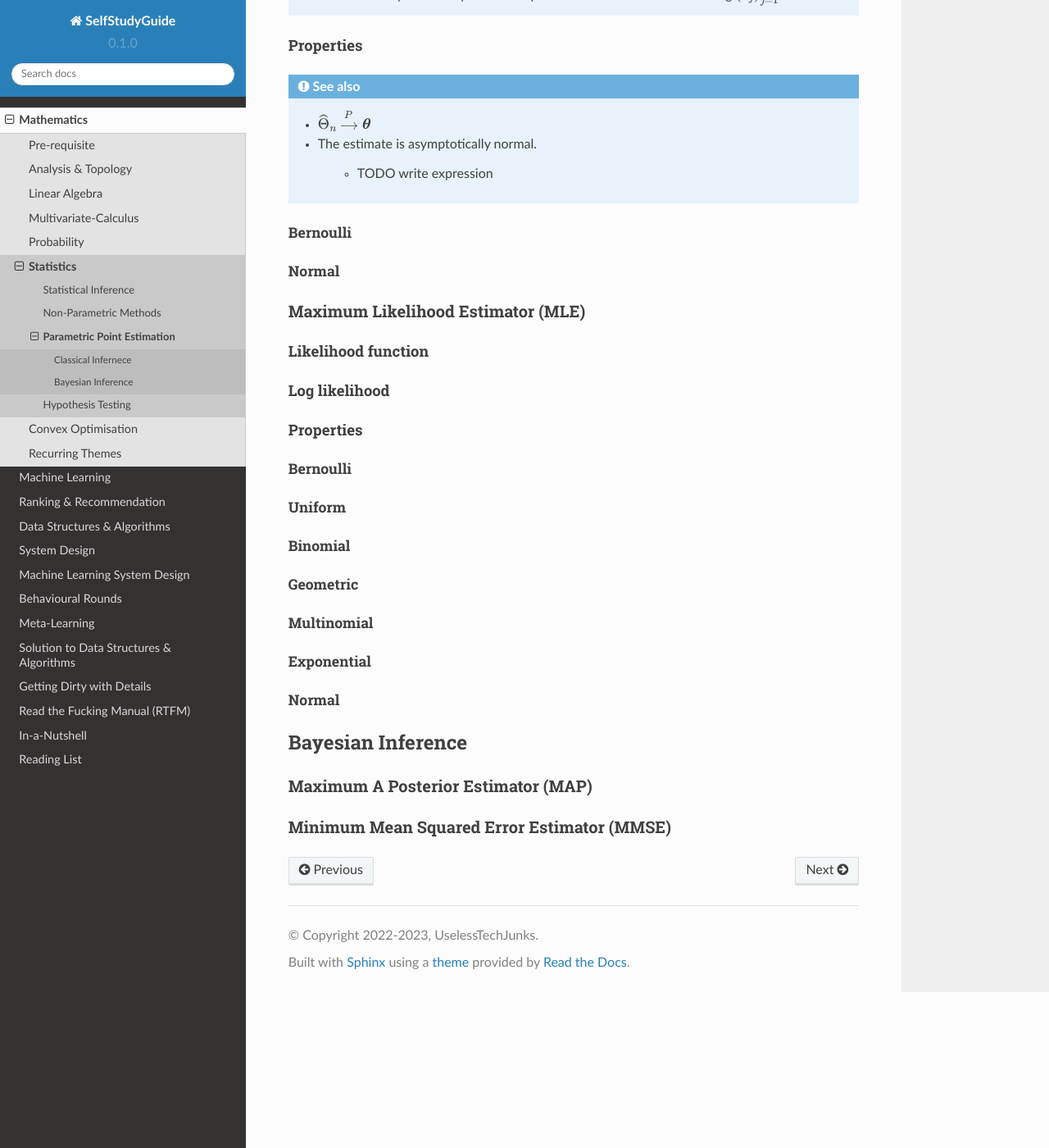
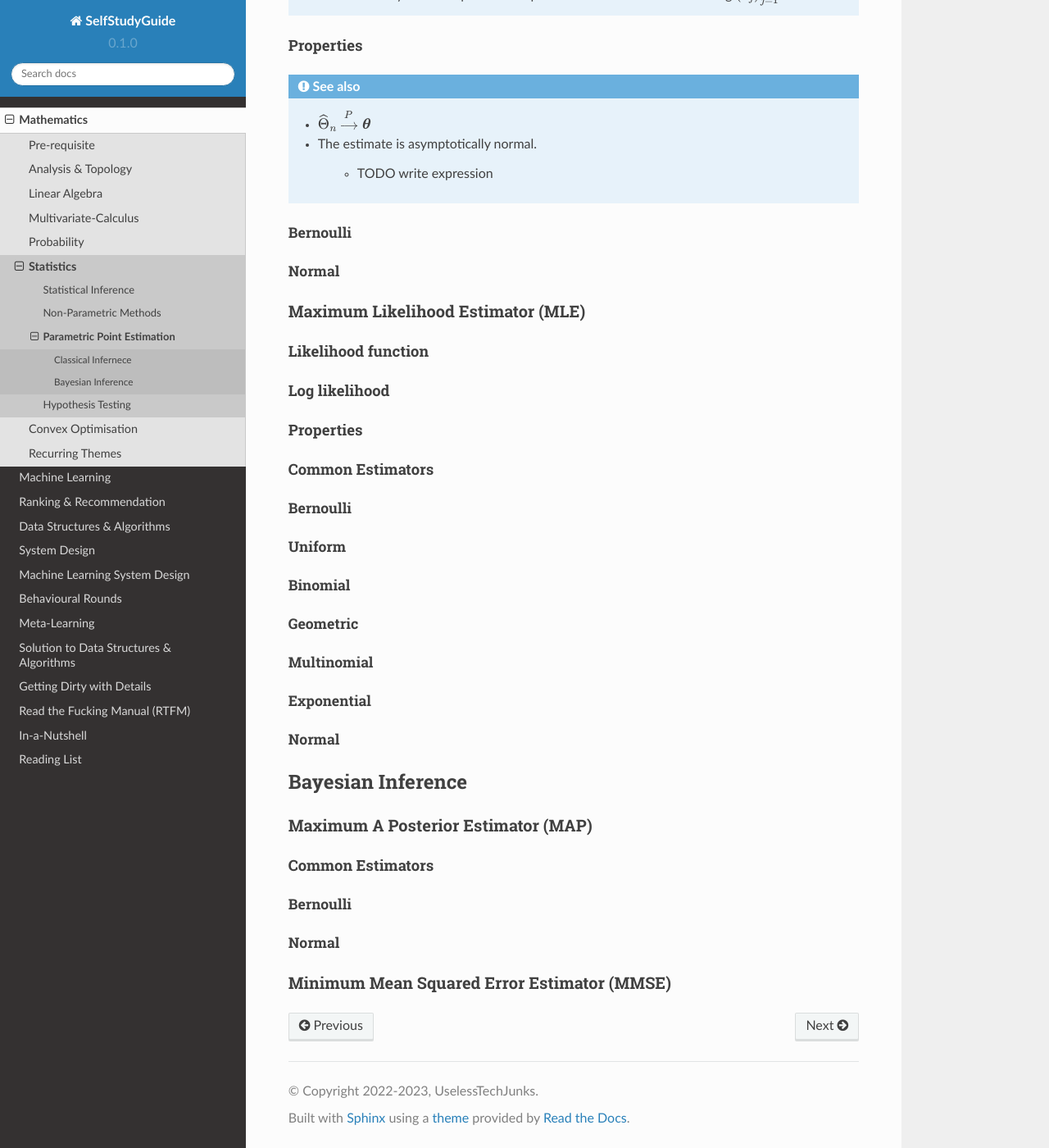
Before and after one commit to uselesstechjunks/leetcode, a Sphinx documentation site: the page built from docs/source/math/stat/pointest.rst, in a window 1280 px wide and 1400 px high, scrolled down 564 px. Shown: the whole window at 82% size. Built offline with Sphinx 7.4.7 and the Read the Docs theme 2.0.0, drawn with Linux system fonts in a browser that asks for light colours.

Commit message:
Update pointest.rst

```diff
--- a/docs/source/math/stat/pointest.rst
+++ b/docs/source/math/stat/pointest.rst
@@ -40,7 +40,8 @@ Log likelihood
 --------------------------------------------------------------------------------
 Properties
 --------------------------------------------------------------------------------
-
+Common Estimators
+--------------------------------------------------------------------------------
 Bernoulli
 ^^^^^^^^^^^^^^^^^^^^^^^^^^^^^^^^^^^^^^^^^^^^^^^^^^^^^^^^^^^^^^^^^^^^^^^^^^^^^^^^
 
@@ -68,6 +69,8 @@ Bayesian Inference
 
 Maximum A Posterior Estimator (MAP)
 ================================================================================
+Common Estimators
+--------------------------------------------------------------------------------
 
 Bernoulli
 ^^^^^^^^^^^^^^^^^^^^^^^^^^^^^^^^^^^^^^^^^^^^^^^^^^^^^^^^^^^^^^^^^^^^^^^^^^^^^^^^
@@ -75,6 +78,5 @@ Bernoulli
 Normal
 ^^^^^^^^^^^^^^^^^^^^^^^^^^^^^^^^^^^^^^^^^^^^^^^^^^^^^^^^^^^^^^^^^^^^^^^^^^^^^^^^
 
-
 Minimum Mean Squared Error Estimator (MMSE)
 ================================================================================
```
